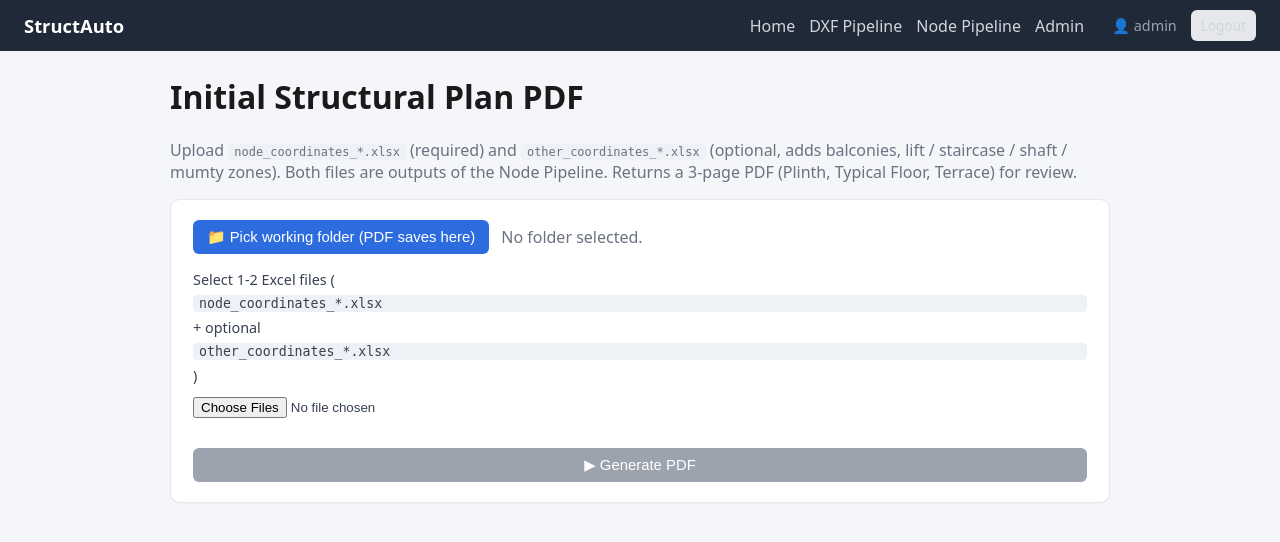
After one commit to ankitguptaautocad-civil/autocad-automation, a Flask app: page /initial-plan in a window 1280 px wide. The commit adds this page. Shown: the top 542 px of the page. Run offline with Flask 3, Linux system fonts and the light colour scheme; a user stored in the database is signed in; some libraries are stand-ins or nearby versions.

Commit message:
Add Initial Plan PDF feature: 3-page structural review PDF generator
New web feature wired end-to-end (Option A: standalone page).

- Renamed "initial structural plan drawing for all 3 floors (1).py" to drop the messy " (1)" suffix; this is the script that generates the PDF.
- server/pipelines.py: new run_initial_plan_pipeline() — finds node_coordinates_*.xlsx in the upload, runs the script via subprocess, returns the generated PDF.
- server/app.py: new GET /initial-plan + POST /api/run/initial-plan endpoints, plus initial_plan_run added to admin-log filter list.
- server/templates/initial_plan.html: new upload page (mirrors node.html). Accepts 1-2 .xlsx, "Generate PDF" button.
- server/templates/home.html: third tile linking to /initial-plan, plus a step 4 in the typical-workflow card.

User flow: Node Pipeline output (node_coordinates_*.xlsx, optional other_coordinates_*.xlsx) -> Initial Plan PDF tile -> upload -> download 3-page PDF (Plinth / Typical Floor / Terrace).

Co-Authored-By: Claude Opus 4.7 (1M context) <noreply@anthropic.com>

```diff
--- a/server/app.py
+++ b/server/app.py
@@ -36,7 +36,12 @@ from sqlalchemy import desc
 
 from config import Config, DEFAULT_ADMIN_PASSWORD, DEFAULT_SECRET
 from models import AuditLog, User, db
-from pipelines import PipelineError, run_dxf_pipeline, run_node_pipeline
+from pipelines import (
+    PipelineError,
+    run_dxf_pipeline,
+    run_initial_plan_pipeline,
+    run_node_pipeline,
+)
 
 
 csrf = CSRFProtect()
@@ -223,6 +228,11 @@ def _register_routes(app: Flask) -> None:
     def node_page():
         return render_template("node.html")
 
+    @app.route("/initial-plan", methods=["GET"])
+    @login_required
+    def initial_plan_page():
+        return render_template("initial_plan.html")
+
     @app.route("/api/run/dxf", methods=["POST"])
     @login_required
     @csrf.exempt
@@ -299,6 +309,49 @@ def _register_routes(app: Flask) -> None:
         output_names = [p.name for p in result["outputs"]]
         _log(
             "node_run", success=True, files=saved,
+            duration=time.time() - started,
+            details=f"outputs={output_names}",
+        )
+        return jsonify(
+            ok=True,
+            job_id=job_dir.name,
+            outputs=output_names,
+            stdout=result["stdout"][-4000:],
+        )
+
+    @app.route("/api/run/initial-plan", methods=["POST"])
+    @login_required
+    @csrf.exempt
+    def api_run_initial_plan():
+        _cleanup_old_jobs()
+        files = request.files.getlist("files")
+        xlsxs = [f for f in files if f.filename.lower().endswith(".xlsx")]
+        if not xlsxs:
+            return jsonify(ok=False, error="No Excel files uploaded."), 400
+
+        job_dir = _new_job_dir()
+        saved = []
+        for f in xlsxs:
+            dest = job_dir / Path(f.filename).name
+            f.save(dest)
+            saved.append(dest.name)
+
+        started = time.time()
+        try:
+            result = run_initial_plan_pipeline(Config.SCRIPTS_DIR, job_dir)
+        except PipelineError as e:
+            _log(
+                "initial_plan_run", success=False, files=saved,
+                duration=time.time() - started,
+                details=f"{e}\nSTDERR:\n{e.stderr[-2000:]}",
+            )
+            return jsonify(
+                ok=False, error=str(e), stdout=e.stdout[-4000:], stderr=e.stderr[-4000:]
+            ), 500
+
+        output_names = [p.name for p in result["outputs"]]
+        _log(
+            "initial_plan_run", success=True, files=saved,
             duration=time.time() - started,
             details=f"outputs={output_names}",
         )
@@ -431,7 +484,8 @@ def _register_routes(app: Flask) -> None:
         logs = q.order_by(desc(AuditLog.timestamp)).limit(500).all()
         users = [u.username for u in User.query.order_by(User.username).all()]
         actions = [
-            "login", "logout", "dxf_run", "node_run", "download", "download_zip",
+            "login", "logout", "dxf_run", "node_run", "initial_plan_run",
+            "download", "download_zip",
             "admin_create_user", "admin_reset_password", "admin_rename_user",
             "admin_toggle_disabled", "admin_delete_user",
         ]
--- a/server/templates/home.html
+++ b/server/templates/home.html
@@ -13,6 +13,10 @@
     <h2>Node Pipeline</h2>
     <p>Upload 4 Excels (DXF outputs + nonplinth secondary + <code>building info.xlsx</code>) → get node_coordinates + other_coordinates + column_beam_pairs.</p>
   </a>
+  <a class="tile tile-initial-plan" href="{{ url_for('initial_plan_page') }}">
+    <h2>Initial Plan PDF</h2>
+    <p>Upload <code>node_coordinates</code> (+ optional <code>other_coordinates</code>) → get a 3-page review PDF (Plinth / Typical Floor / Terrace).</p>
+  </a>
 </div>
 
 <div class="card" style="margin-top:2rem">
@@ -21,6 +25,7 @@
     <li>Run <code>Run Anchor Workflow.bat</code> on the AutoCAD operator's laptop → produces <code>floor_coordinates_*.xlsx</code> files.</li>
     <li>Open <strong>DXF Pipeline</strong> here → upload 3 DXFs → save outputs to your project folder.</li>
     <li>Open <strong>Node Pipeline</strong> here → upload the 2 DXF outputs + the nonplinth secondary file + <code>building info.xlsx</code> → save final results.</li>
+    <li>Open <strong>Initial Plan PDF</strong> here → upload the <code>node_coordinates</code> Excel (and optionally <code>other_coordinates</code>) → download the 3-page review PDF.</li>
   </ol>
 </div>
 {% endblock %}
--- /dev/null
+++ b/server/templates/initial_plan.html
@@ -0,0 +1,47 @@
+{% extends "base.html" %}
+{% block title %}Initial Plan PDF · StructAuto{% endblock %}
+{% block content %}
+<h1>Initial Structural Plan PDF</h1>
+<p class="muted">
+  Upload <code>node_coordinates_*.xlsx</code> (required) and
+  <code>other_coordinates_*.xlsx</code> (optional, adds balconies, lift /
+  staircase / shaft / mumty zones). Both files are outputs of the Node
+  Pipeline. Returns a 3-page PDF (Plinth, Typical Floor, Terrace) for review.
+</p>
+
+<div class="card">
+  <div class="row">
+    <button id="pick-folder" class="btn-primary">📁 Pick working folder (PDF saves here)</button>
+    <span id="folder-label" class="muted">No folder selected.</span>
+  </div>
+
+  <div class="stack" style="margin-top:1rem">
+    <label>
+      Select 1-2 Excel files (<code>node_coordinates_*.xlsx</code> + optional <code>other_coordinates_*.xlsx</code>)
+      <input id="dxf-input" type="file" accept=".xlsx" multiple />
+    </label>
+    <ul id="file-list" class="file-list"></ul>
+
+    <button id="run-btn" class="btn-primary" disabled>▶ Generate PDF</button>
+  </div>
+</div>
+
+<div id="output-card" class="card hidden" style="margin-top:1.5rem">
+  <h3>Result</h3>
+  <div id="status"></div>
+  <ul id="output-list" class="file-list"></ul>
+  <pre id="log" class="log hidden"></pre>
+</div>
+{% endblock %}
+
+{% block scripts %}
+<script src="{{ url_for('static', filename='js/filesystem.js') }}"></script>
+<script>
+  initPipelinePage({
+    kind: "initial-plan",
+    endpoint: "{{ url_for('api_run_initial_plan') }}",
+    downloadBase: "/api/download",
+    accept: [".xlsx"],
+  });
+</script>
+{% endblock %}
```
Also changed, not shown: server/pipelines.py (+28 -0 lines), initial structural plan drawing for all 3 floors.py (renamed from initial structural plan drawing for all 3 floors (1).py).
